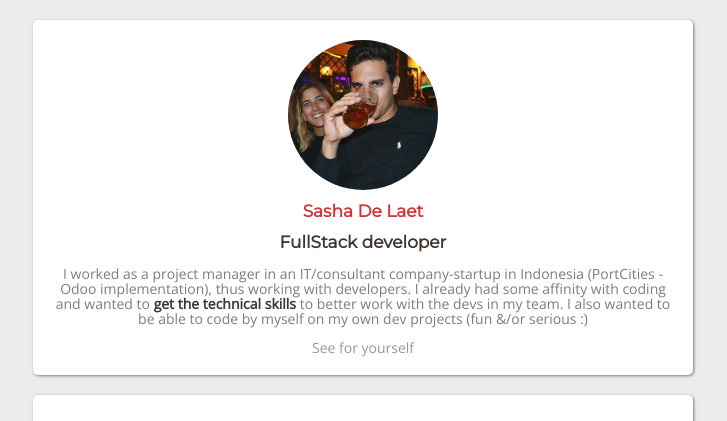
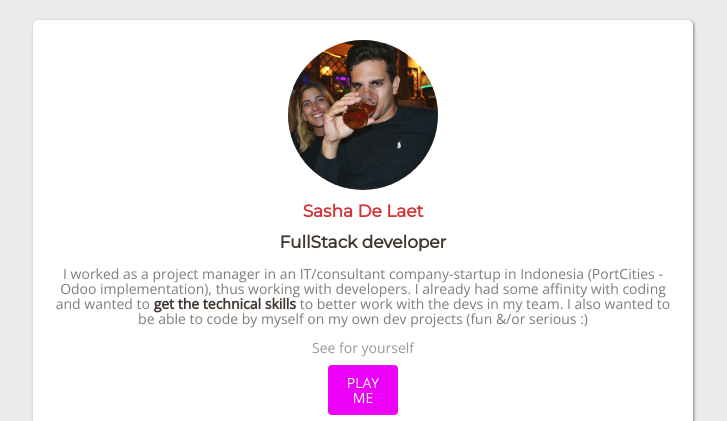
Before and after one commit to sashamanekke/profile, a plain HTML site: page index.html in a window 1280 px wide. Shown: the top 421 px of the page, without its empty margins (277-1004 px from the left). Drawn offline with nearby package versions, Linux system fonts and the light colour scheme.

Commit message:
nice button to video

```diff
--- a/index.html
+++ b/index.html
@@ -17,6 +17,9 @@
       <p>I worked as a project manager in an IT/consultant company-startup in Indonesia (PortCities - Odoo implementation), thus working with developers.
         I already had some affinity with coding and wanted to <strong>get the technical skills</strong> to better work with the devs in my team. I also wanted to be able to code by myself on my own dev projects (fun &/or serious :)</p>
         <a href="https://github.com/sashamanekke" target="_blank">See for yourself</a>
+        <div class="fushia">
+          <a class="white-text" href="https://www.youtube.com/watch?v=9cBwDhaANBw&t=9s" target="_blank">PLAY ME</a>
+        </div>
       </div>
       <div class="card-white">
         <ul class="list-inline">
--- a/style.css
+++ b/style.css
@@ -87,3 +87,15 @@ strong {
 .list-inline {
   padding-left: 0px;
 }
+.fushia {
+  width: 50px;
+  margin: 0 auto; /* This automatically sets left/right margins */
+  text-align: center;
+  background-color: #EC00F7;
+  border-radius: 4px;
+  margin-top: 10px;
+  padding: 10px;
+}
+.white-text {
+  color:white;
+}
```
Lines whose indentation alone changed are shown as unchanged.
